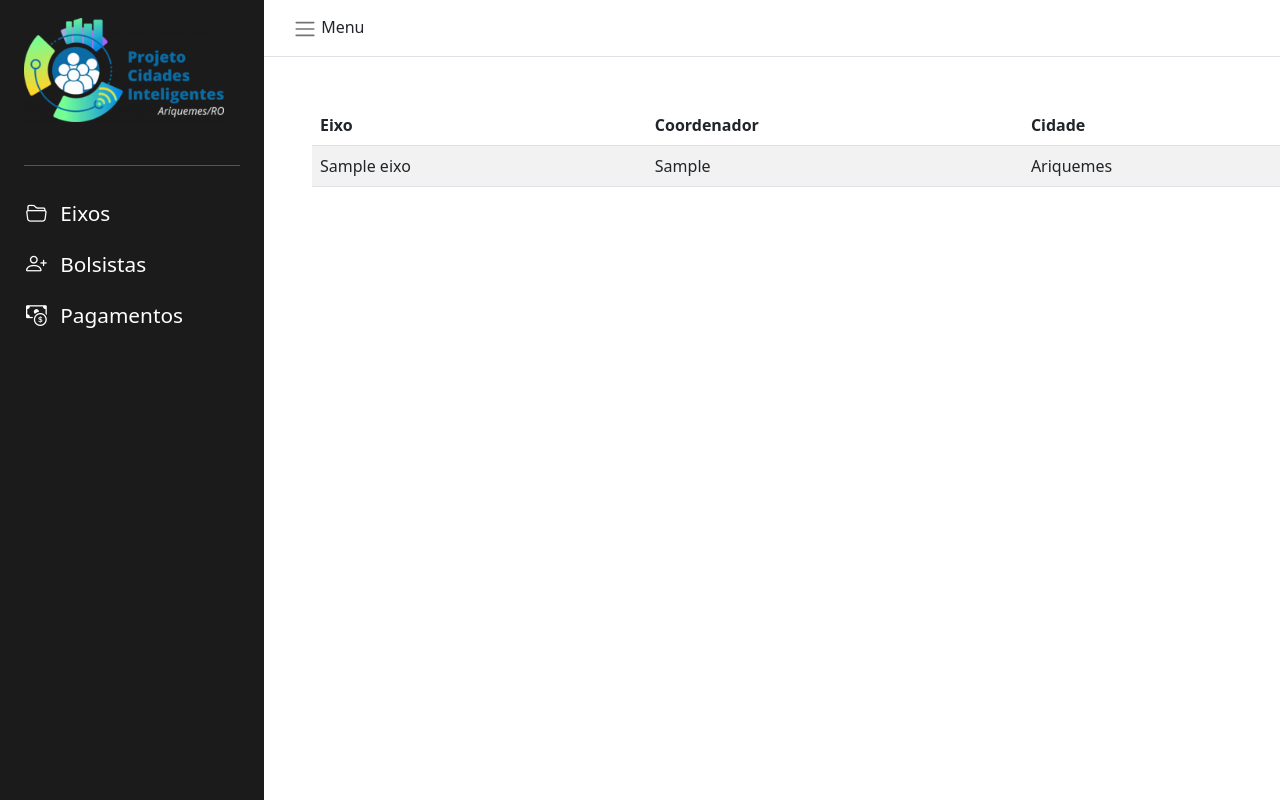
After one commit to ElielCesar/Gerenciamento_de_Bolsistas, a Django app: page /eixos/listar_eixos/ in a window 1280 px wide. The commit adds this page. Run offline with Django 4.2, Linux system fonts and the light colour scheme; tables that the repository leaves empty hold one stand-in row (values such as "Sample post").

Commit message:
update
adicionado cadastrar eixo, listar eixos

```diff
--- a/apps/eixos/models.py
+++ b/apps/eixos/models.py
@@ -3,7 +3,7 @@ from django.db import models
 # Create your models here.
 class Eixos(models.Model):
     cidades_choices = [
-        ('Ariqumes', 'Ariquemes'),
+        ('Ariquemes', 'Ariquemes'),
         ('Porto Velho', 'Porto Velho'),
         ('Alto Alegre', 'Alto Alegre'),
         ('Buritis', 'Buritis'),
--- /dev/null
+++ b/apps/eixos/urls.py
@@ -0,0 +1,7 @@
+from django.urls import path
+from apps.eixos import views
+
+urlpatterns = [
+    path('cadastrar_eixo/', views.cadastrar_eixo, name='cadastrar_eixo'),
+    path('listar_eixos/', views.listar_eixos, name='listar_eixos')
+]
--- a/apps/eixos/views.py
+++ b/apps/eixos/views.py
@@ -1,3 +1,25 @@
 from django.shortcuts import render
+from apps.eixos.forms import Cadastrar_Eixo
+from apps.eixos.models import Eixos
+from django.contrib import messages
 
 # Create your views here.
+
+def cadastrar_eixo(request):
+    if request.method  == 'POST':
+        form = Cadastrar_Eixo(request.POST)
+        if form.is_valid():
+            form.save()
+            return render(request, 'eixos/cadastrar.html', {'form': Cadastrar_Eixo(), 'sucesso':True})
+    else:
+        form = Cadastrar_Eixo()
+
+    return render(request, 'eixos/cadastrar.html', {'form':form})
+
+def listar_eixos(request):
+    if request.method == 'GET':
+        eixos = Eixos.objects.all().values()
+        return render(request, 'eixos/listar.html', {'eixos':eixos})
+
+def editar_eixos(request, id_eixo):
+    pass
--- a/config/urls.py
+++ b/config/urls.py
@@ -8,6 +8,7 @@ urlpatterns = [
     path('admin/', admin.site.urls),
     path('sistema/', include('apps.inicio.urls')),
     path('auth/login/', include('apps.usuarios.urls')),
+    path('eixos/', include('apps.eixos.urls')),
 ]
 if settings.DEBUG:
     urlpatterns += static(settings.STATIC_URL, document_root=settings.STATIC_ROOT)
--- a/templates/base.html
+++ b/templates/base.html
@@ -40,13 +40,13 @@
                         </a>
                         <ul id="eixos" class="sidebar-dropdown list-unstyled collapse"data-bs-parent="#sidebar">
                             <li class="sidebar-item">
-                                <a href="#" class="sidebar-link">Adicionar eixos</a>
+                                <a href="{% url 'cadastrar_eixo'%}" class="sidebar-link">Cadastrar eixos</a>
                             </li>
                             <li class="sidebar-item">
                                 <a href="#" class="sidebar-link">Editar eixos</a>
                             </li>
                             <li class="sidebar-item">
-                                <a href="#" class="sidebar-link">Listar eixos</a>
+                                <a href="{% url 'listar_eixos' %}" class="sidebar-link">Listar eixos</a>
                             </li>
 
                         </ul>
@@ -113,19 +113,17 @@
                     <span>Menu</span>
                 </button>
             </nav>
+
+            <main>
+                <!--Conteudo principal aqui-->
+                {% block conteudo %}
+
+                {% endblock %}
+            </main>
+
         </div>
-
     </div>
-
     <!--Menu lateral termina aqui -->
-
-    <main>
-        <!--Conteudo principal aqui-->
-        {% block conteudo %}
-
-        {% endblock %}
-    </main>
-
 
 
 
--- /dev/null
+++ b/templates/eixos/listar.html
@@ -0,0 +1,28 @@
+{% extends 'base.html' %}
+
+{% block title %} Listar eixos {% endblock %}
+
+
+<!--Conteudo vai aqui dentro-->
+{% block conteudo %}
+
+
+    <table class="table mx-5 my-5 table-striped">
+        <thead>
+          <tr>
+            <th scope="col">Eixo</th>
+            <th scope="col">Coordenador</th>
+            <th scope="col">Cidade</th>
+          </tr>
+        </thead>
+        <tbody>
+        {% for item in eixos %}
+          <tr>
+            <td>{{item.nome_eixo}}</td>
+            <td>{{item.coordenador_eixo}}</td>
+            <td>{{item.cidade}}</td>
+          </tr>
+          {% endfor %}
+        </tbody>
+      </table>
+{% endblock %}
```
Also changed, not shown: apps/eixos/forms.py (added, +14 -0 lines), templates/eixos/cadastrar.html (added, +23 -0 lines), apps/eixos/migrations/0001_initial.py (added), apps/eixos/migrations/0002_alter_eixos_cidade.py (added).
